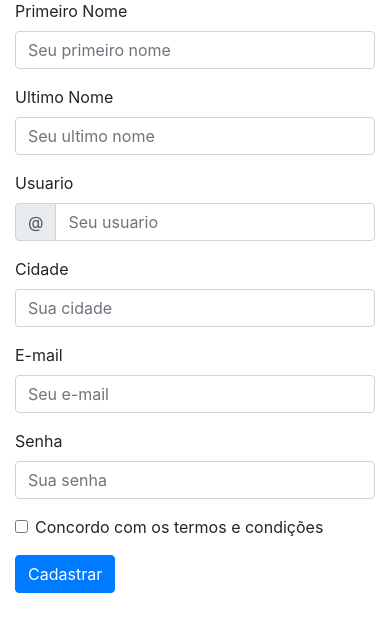
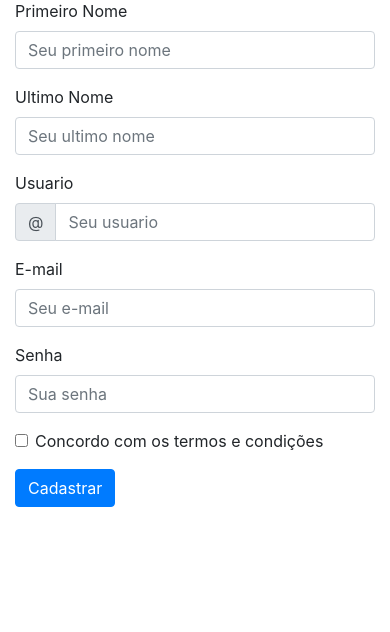
Before and after one commit to Sauleras/APP_FORMULARIO_DJANGO, a Django app: template core/templates/cadastro.html in a window 390 px wide. Shown: the part 113-745 px from the top of the page. Run offline with Django 3.2, Linux system fonts and the light colour scheme; the template is opened without the code that fills it, so the values that code supplies are empty; some libraries are stand-ins or nearby versions.

Commit message:
V2: Cadastro, Login e Deslogar funcionando

```diff
--- a/core/templates/base.html
+++ b/core/templates/base.html
@@ -20,12 +20,20 @@
             <li class="nav-item active">
               <a class="nav-link" href="#"><span class="sr-only">(current)</span></a>
             </li>
-
           </ul>
+          {% if user.is_authenticated %}
+          <div class="navbar-btn d-none d-sm-inline-block">
+            <h4>Bem-Vindo, {{ user.first_name }}!</h4>
+            <a href="deslogar">
+              Deslogar
+            </a>
+          </div>
+          {% else %}
           <form class="form-inline my-2 my-lg-0">
             <a class="btn btn-outline-primary mr-sm-2" type="submit" href="{% url 'logar' %}">Logar</a>
             <a class="btn btn-outline-secondary my-2 my-sm-0" type="submit" href="{% url 'cadastro' %}">Cadastre-se</a>
           </form>
+          {% endif %}
         </div>
     </nav>
 
--- a/core/templates/cadastro.html
+++ b/core/templates/cadastro.html
@@ -1,17 +1,25 @@
 {% extends 'base.html' %}
+{% load bootstrap4 %}
 {% block content %}
-{% load bootstrap4 %}
+{% for message in messages %}
+  <div class="container-fluid p-0">
+    <div class="alert {{ message.tags }} alert-dismissible fade show" role="alert" >
+      <span type="button" class="close" data-dismiss="alert" aria-label="Close"><span aria-hidden="true">&times;</span></span>
+        <spam>{{ message }} </spam>
+    </div>
+  </div>
+{% endfor %}
 <h1>Cadastro</h1>
 <form method="post">
     {% csrf_token %}
     <div class="form-row">
       <div class="col-md-4 mb-3">
         <label for="validationDefault01">Primeiro Nome</label>
-        <input type="text" class="form-control" id="validationDefault01" placeholder="Seu primeiro nome" required>
+        <input type="text" class="form-control" id="validationDefault01" name="first_name" placeholder="Seu primeiro nome" required>
       </div>
       <div class="col-md-4 mb-3">
         <label for="validationDefault02">Ultimo Nome</label>
-        <input type="text" class="form-control" id="validationDefault02" placeholder="Seu ultimo nome" required>
+        <input type="text" class="form-control" id="validationDefault02" name="last_name" placeholder="Seu ultimo nome" required>
       </div>
       <div class="col-md-4 mb-3">
         <label for="validationDefaultUsername">Usuario</label>
@@ -19,22 +27,18 @@
           <div class="input-group-prepend">
             <span class="input-group-text" id="inputGroupPrepend2">@</span>
           </div>
-          <input type="text" class="form-control" id="validationDefaultUsername" placeholder="Seu usuario" aria-describedby="inputGroupPrepend2" required>
+          <input type="text" class="form-control" id="validationDefaultUsername" name="username" placeholder="Seu usuario" aria-describedby="inputGroupPrepend2" required>
         </div>
       </div>
     </div>
     <div class="form-row">
-      <div class="col-md-6 mb-3">
-        <label for="validationDefault03">Cidade</label>
-        <input type="text" class="form-control" id="validationDefault03" placeholder="Sua cidade" required>
-      </div>
       <div class="col-md-3 mb-3">
         <label for="validationDefault04">E-mail</label>
-        <input type="text" class="form-control" id="validationDefault04" placeholder="Seu e-mail" required>
+        <input type="text" class="form-control" name="email" id="validationDefault04" placeholder="Seu e-mail" required>
       </div>
       <div class="col-md-3 mb-3">
         <label for="validationDefault05">Senha</label>
-        <input type="password" class="form-control" id="validationDefault05" placeholder="Sua senha" required>
+        <input type="password" class="form-control" name="password" id="validationDefault05" placeholder="Sua senha" required>
       </div>
     </div>
     <div class="form-group">
--- a/core/templates/index.html
+++ b/core/templates/index.html
@@ -2,6 +2,4 @@
 
 {% block content %}
 
-<!--{% include 'cadastro.html' %}-->
-
 {% endblock %}
--- a/core/urls.py
+++ b/core/urls.py
@@ -1,8 +1,9 @@
 from django.urls import path
-from .views import Index, Cadastro, Logar
+from .views import Index, Cadastro, Logar, sair
 
 urlpatterns = [
     path('', Index.as_view(), name='index'),
     path('cadastro/', Cadastro.as_view(), name='cadastro'),
     path('logar/', Logar.as_view(), name='logar'),
+    path('deslogar', sair),
 ]
```
Also changed, not shown: core/templates/login.html (+12 -4 lines), core/views.py (+26 -1 lines), form_django/settings.py (+11 -0 lines).
